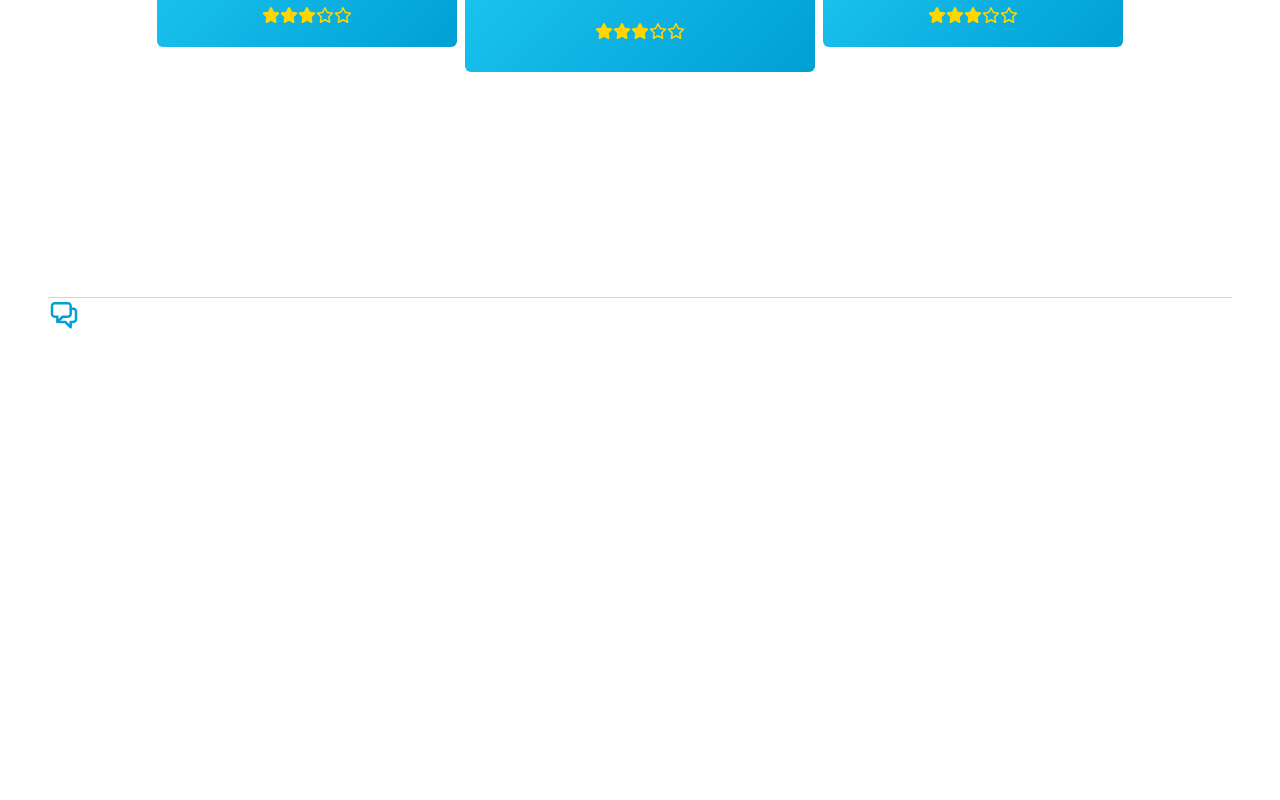
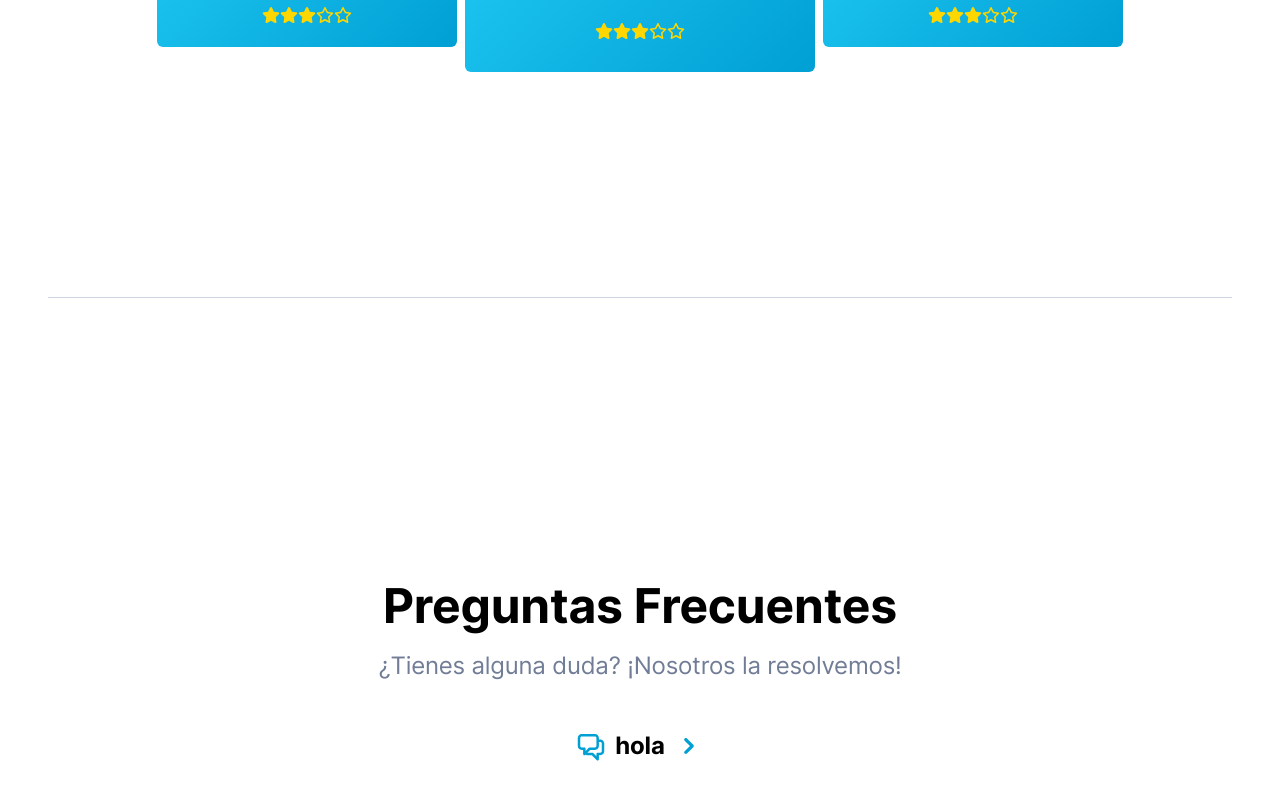
Before and after one commit to InfiniteDesignES/comproinmuebles.com, a React (Vite) app: page / in a window 1280 px wide. Shown: the part 2905-3705 px from the top of the page. Before the commit the page ends 3235 px from the top, so only its background shows below. Built offline with nearby package versions, Linux system fonts and the light colour scheme.

Commit message:
Nuevos iconos y preguntas frecuentes

```diff
--- a/src/components/index/PreguntasFrecuentes.jsx
+++ b/src/components/index/PreguntasFrecuentes.jsx
@@ -1,11 +1,23 @@
 /* eslint-disable react/prop-types */
-export default function PreguntasFrecuentes({pregunta, respuesta}) {
-    pregunta = "hola";
-    console.log(pregunta, respuesta)
+export default function PreguntasFrecuentes({ pregunta, respuesta }) {
+  pregunta = 'hola';
+  console.log(pregunta, respuesta);
 
-    return(
-        <>
-            <img src="icons/bubblechat.svg" alt="" />
-        </>
-    )
+  return (
+    <main className="h-screen flex flex-col justify-center items-center">
+      <h3 className="font-extrabold text-5xl leading-10 text-0">Preguntas Frecuentes</h3>
+      <p className="mt-6 font-medium text-2xl text-01">
+        ¿Tienes alguna duda? ¡Nosotros la resolvemos!
+      </p>
+      <article className="flex justify-center items-center gap-20 py-12">
+        <div className="flex items-center justify-center gap-2 text-center w-[350px]">
+          <img src="icons/bubblechat.svg" alt="" />
+          <p className="font-bold text-2xl text-0 text-center">
+            {pregunta}
+          </p>
+          <img src="icons/arrowclosed.svg" alt="" />
+        </div>
+      </article>
+    </main>
+  );
 }
```
Also changed, not shown: public/icons/arrowclosed.svg (added), public/icons/arrowopen.svg (added).
